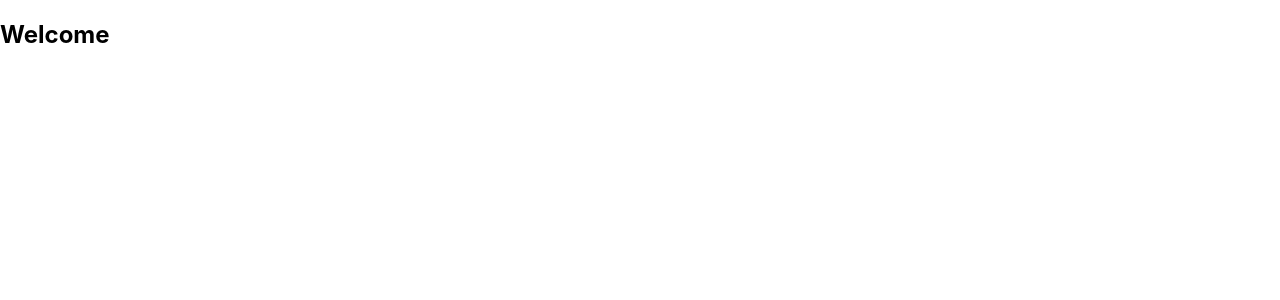
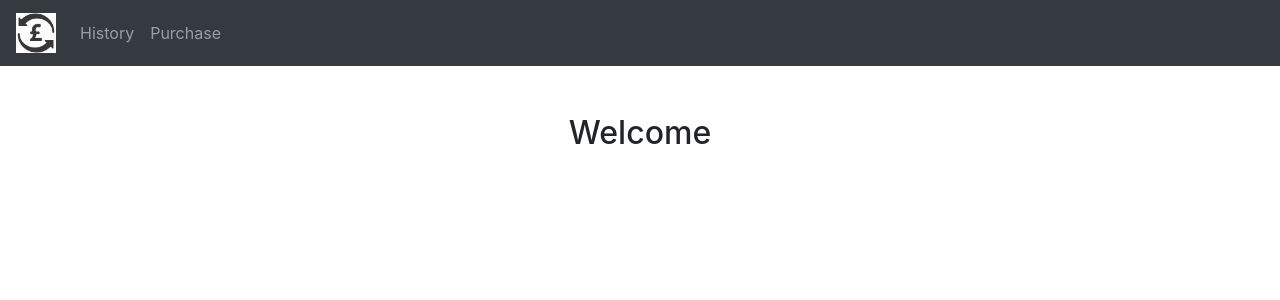
Before and after one commit to anastasskostas/FX-Module, a React (Create React App) app in the folder ui/: page /#/home in a window 1280 px wide. Shown: the top 300 px of the page. Built offline with nearby package versions, Linux system fonts and the light colour scheme.

Commit message:
Add navigation menu

```diff
--- a/ui/package.json
+++ b/ui/package.json
@@ -6,8 +6,10 @@
     "@testing-library/jest-dom": "^5.11.6",
     "@testing-library/react": "^11.2.2",
     "@testing-library/user-event": "^12.6.0",
+    "bootstrap": "^4.6.0",
     "node-sass": "^4.14.1",
     "react": "^17.0.1",
+    "react-bootstrap": "^1.4.3",
     "react-dom": "^17.0.1",
     "react-router-dom": "^5.2.0",
     "react-scripts": "4.0.1",
--- a/ui/src/App.js
+++ b/ui/src/App.js
@@ -1,11 +1,12 @@
 import React, { Component } from 'react';
 import { HashRouter, Route, Switch, Redirect } from 'react-router-dom';
 import './App.scss';
+import { Container } from 'react-bootstrap';
 
 const loading = () => <div className="animated fadeIn pt-3 text-center">Loading...</div>;
-const Purchase = React.lazy(() => import('./components/Purchase/Purchase'))
-const History = React.lazy(() => import('./components/History/History'))
-
+const Purchase = React.lazy(() => import('./components/Purchase/Purchase'));
+const History = React.lazy(() => import('./components/History/History'));
+const Header = React.lazy(() => import('./components/Header/Header'));
 
 class App extends Component {
 
@@ -18,6 +19,8 @@ class App extends Component {
     return (
       <HashRouter>
         <React.Suspense fallback={loading()}>
+          <Header />
+          <Container fluid="md">
             <Switch>
               <Route exact path="/">
                 <Redirect to="/home" />
@@ -26,6 +29,7 @@ class App extends Component {
               <Route exact path="/purchase" name="Purchase" render={props => <Purchase {...props} />} />
               <Route exact path="/history" name="History" render={props => <History {...props} />} />
             </Switch>
+          </Container>
         </React.Suspense>
       </HashRouter>
     );
--- /dev/null
+++ b/ui/src/components/Header/Header.html.jsx
@@ -0,0 +1,21 @@
+import React from 'react';
+import { Navbar, Nav } from 'react-bootstrap';
+import Logo from "../../utils/gbp.jpg";
+
+
+function HeaderHtml(props) {
+    return (
+        <Navbar collapseOnSelect expand="lg" bg="dark" variant="dark">
+            <Navbar.Brand href="#home"><img alt="Currency Exchange" src={Logo} style={{ width: 40 }} /></Navbar.Brand>
+            <Navbar.Toggle aria-controls="responsive-navbar-nav" />
+            <Navbar.Collapse id="responsive-navbar-nav">
+                <Nav className="mr-auto">
+                    <Nav.Link href="#history">History</Nav.Link>
+                    <Nav.Link href="#purchase">Purchase</Nav.Link>
+                </Nav>
+            </Navbar.Collapse>
+        </Navbar>
+    );
+}
+
+export default HeaderHtml;
--- /dev/null
+++ b/ui/src/components/Header/Header.jsx
@@ -0,0 +1,22 @@
+import React, { Component } from "react";
+import HeaderHtml from "./Header.html";
+
+class HeaderComponent extends Component {
+
+    constructor() {
+        super();
+        this.state = {
+        }
+    }
+
+    componentDidMount() {
+    }
+
+    render() {
+        return (
+            <HeaderHtml />
+        )
+    }
+}
+
+export default HeaderComponent;
--- a/ui/src/index.js
+++ b/ui/src/index.js
@@ -3,6 +3,8 @@ import ReactDOM from 'react-dom';
 import './index.scss';
 import App from './App';
 
+import 'bootstrap/dist/css/bootstrap.min.css';
+
 ReactDOM.render(
   <App />,
   document.getElementById('root')
```
Also changed, not shown: ui/src/utils/gbp.jpg (added). Lines whose indentation alone changed are shown as unchanged.
